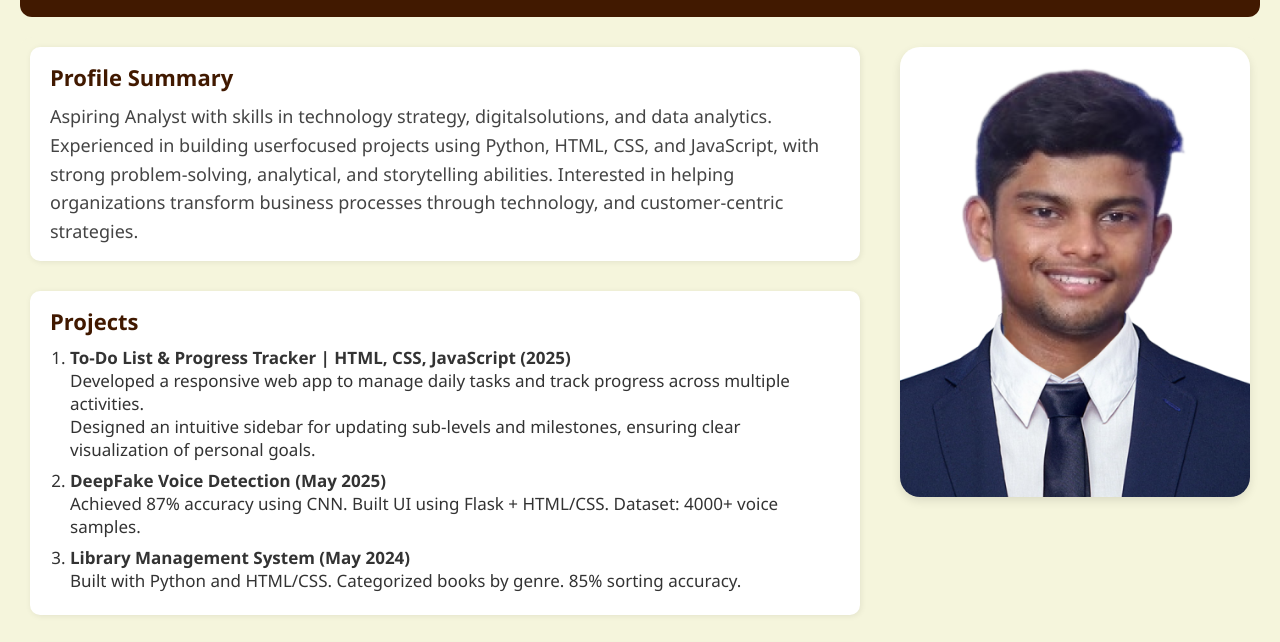
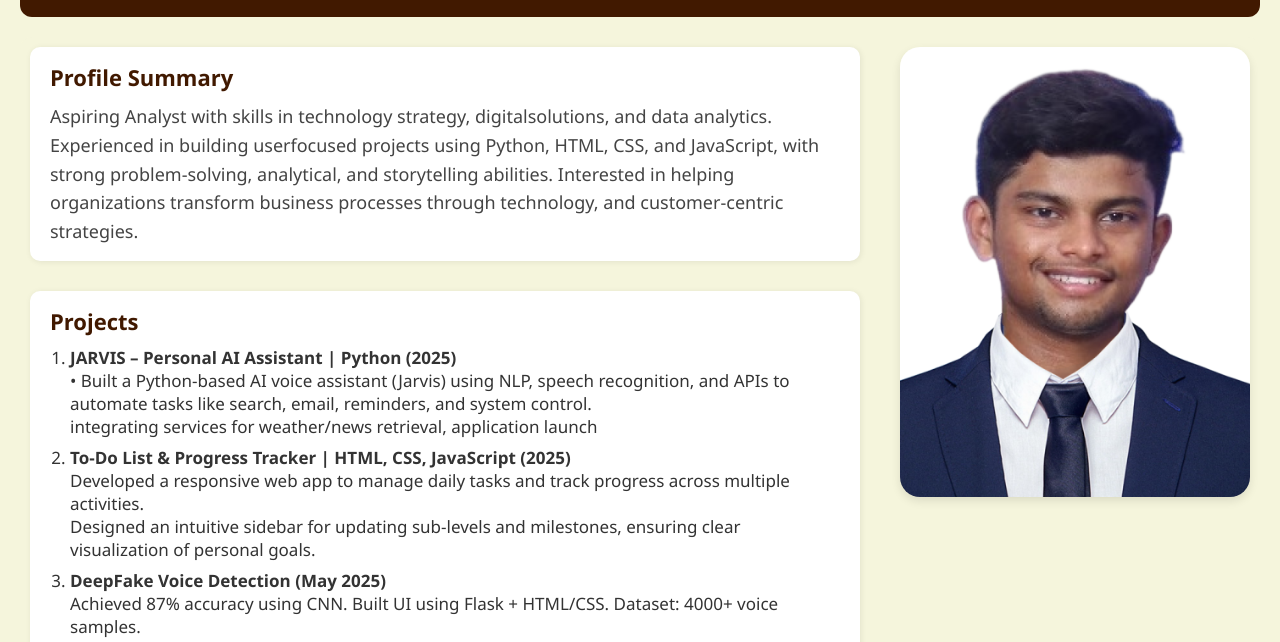
Before and after one commit to Satej09/portfolio, a plain HTML site: page index.html in a window 1280 px wide. Shown: the part 118-760 px from the top of the page. Drawn offline with Linux system fonts and the light colour scheme.

Commit message:
Update index.html

```diff
--- a/index.html
+++ b/index.html
@@ -43,6 +43,12 @@
     <section class="Project-summary">
       <h3>Projects</h3>
       <ol>
+          <li>
+              <strong>JARVIS – Personal AI Assistant | Python (2025)</strong>
+              <p>• Built a Python-based AI voice assistant (Jarvis) using NLP, speech recognition, and APIs
+                  to automate tasks like search, email, reminders, and system control.</p>
+              <p>integrating services for weather/news retrieval, application launch</p>
+          </li>
         <li>
           <strong>To-Do List & Progress Tracker | HTML, CSS, JavaScript (2025)</strong>
           <p>Developed a responsive web app to manage daily tasks and track progress across multiple activities.
```
